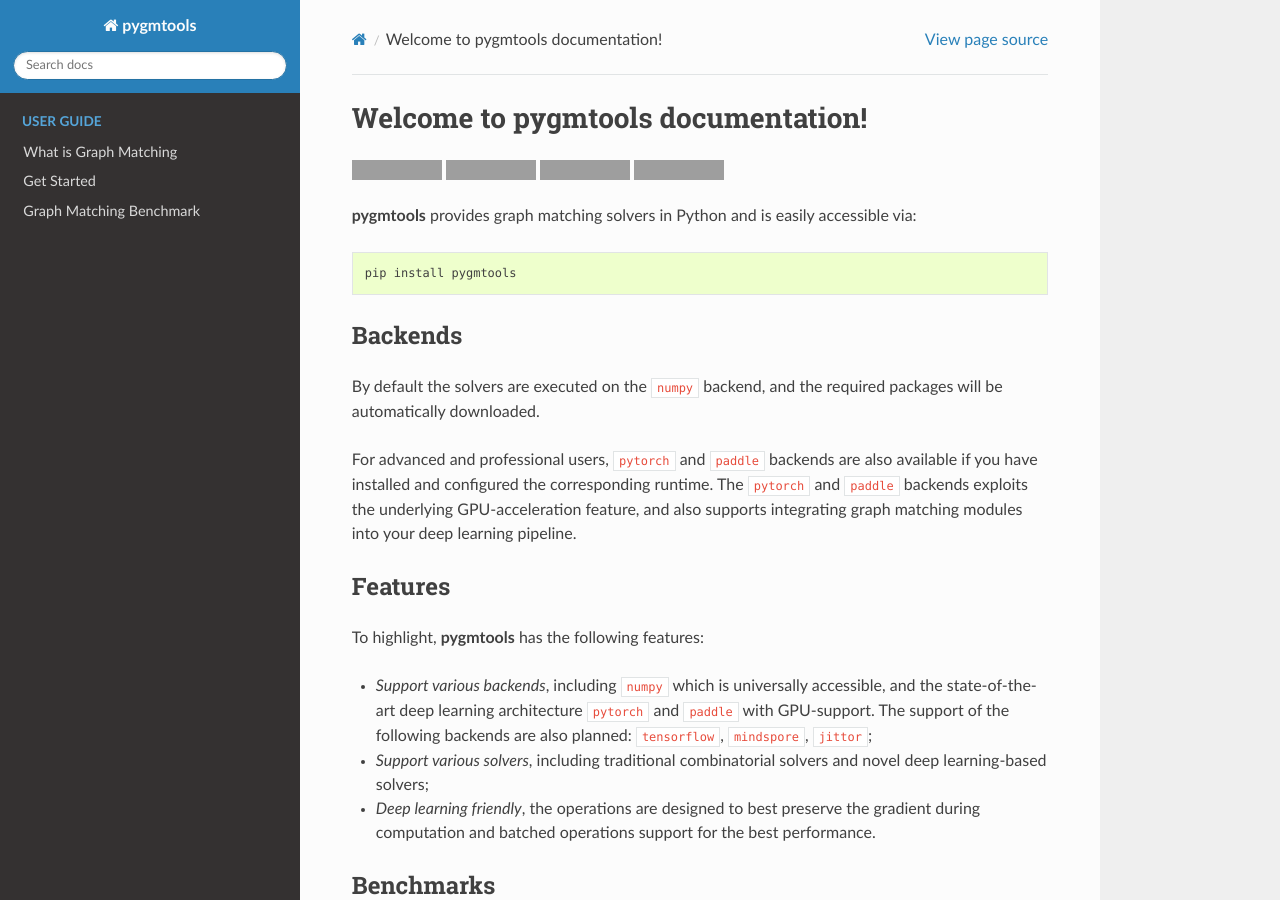
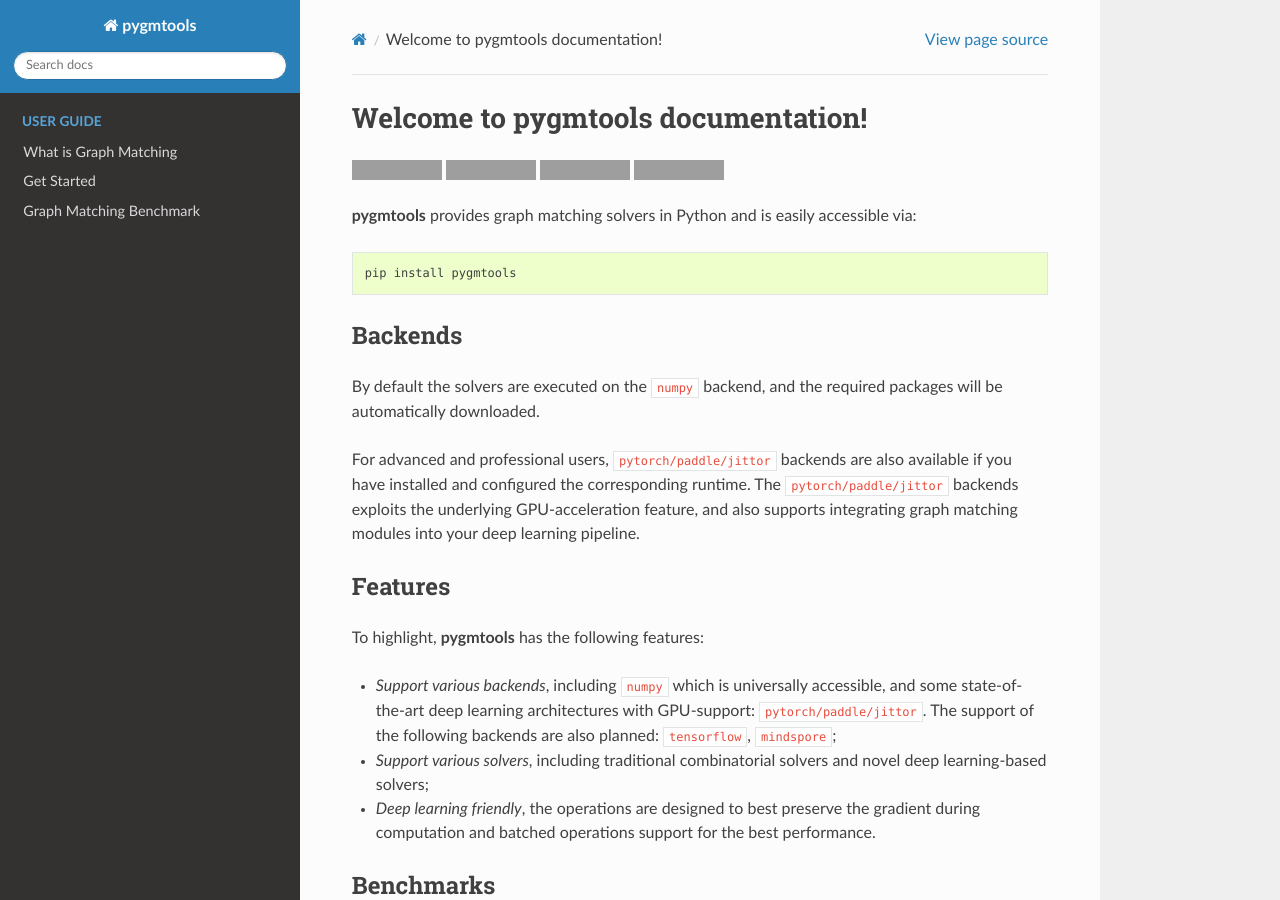
Before and after one commit to Thinklab-SJTU/pygmtools, a Sphinx documentation site: the page built from docs/index.rst, in a window 1280 px wide and 900 px high. Built offline with Sphinx 7.4.7 and the Read the Docs theme 2.0.0, drawn with Linux system fonts in a browser that asks for light colours; pages that are not in the unit, such as notebooks, are missing from menus; grey boxes are pictures that could not be loaded.

Commit message:
update doc for jittor support

```diff
--- a/docs/guide/get_started.rst
+++ b/docs/guide/get_started.rst
@@ -27,8 +27,8 @@ The following packages are required, and shall be automatically downloaded by ``
 Install Other Backends
 _________________________
 
-Currently, we also support deep learning architectures ``pytorch`` and ``paddle`` which are GPU-friendly and deep learning-friendly.
-The support of the following backends are also planned: ``tensorflow``, ``mindspore``, ``jittor``.
+Currently, we also support deep learning architectures ``pytorch/paddle/jittor`` which are GPU-friendly and deep learning-friendly.
+The support of the following backends are also planned: ``tensorflow``, ``mindspore``.
 
 Please follow the install instructions on your backend.
 
--- a/docs/index.rst
+++ b/docs/index.rst
@@ -26,8 +26,8 @@ Backends
 By default the solvers are executed on the ``numpy`` backend, and the required packages will be automatically
 downloaded.
 
-For advanced and professional users, ``pytorch`` and ``paddle`` backends are also available if you have installed and configured
-the corresponding runtime. The ``pytorch`` and ``paddle`` backends exploits the underlying GPU-acceleration feature, and also supports
+For advanced and professional users, ``pytorch/paddle/jittor`` backends are also available if you have installed and configured
+the corresponding runtime. The ``pytorch/paddle/jittor`` backends exploits the underlying GPU-acceleration feature, and also supports
 integrating graph matching modules into your deep learning pipeline.
 
 Features
@@ -35,9 +35,9 @@ Features
 
 To highlight, **pygmtools** has the following features:
 
-* *Support various backends*, including ``numpy`` which is universally accessible, and the state-of-the-art
-  deep learning architecture ``pytorch`` and ``paddle`` with GPU-support. The support of the following backends are also planned:
-  ``tensorflow``, ``mindspore``, ``jittor``;
+* *Support various backends*, including ``numpy`` which is universally accessible, and some state-of-the-art
+  deep learning architectures with GPU-support: ``pytorch/paddle/jittor``. The support of the following backends are also planned:
+  ``tensorflow``, ``mindspore``;
 * *Support various solvers*, including traditional combinatorial solvers and novel deep learning-based solvers;
 * *Deep learning friendly*, the operations are designed to best preserve the gradient during computation and batched
   operations support for the best performance.
```
